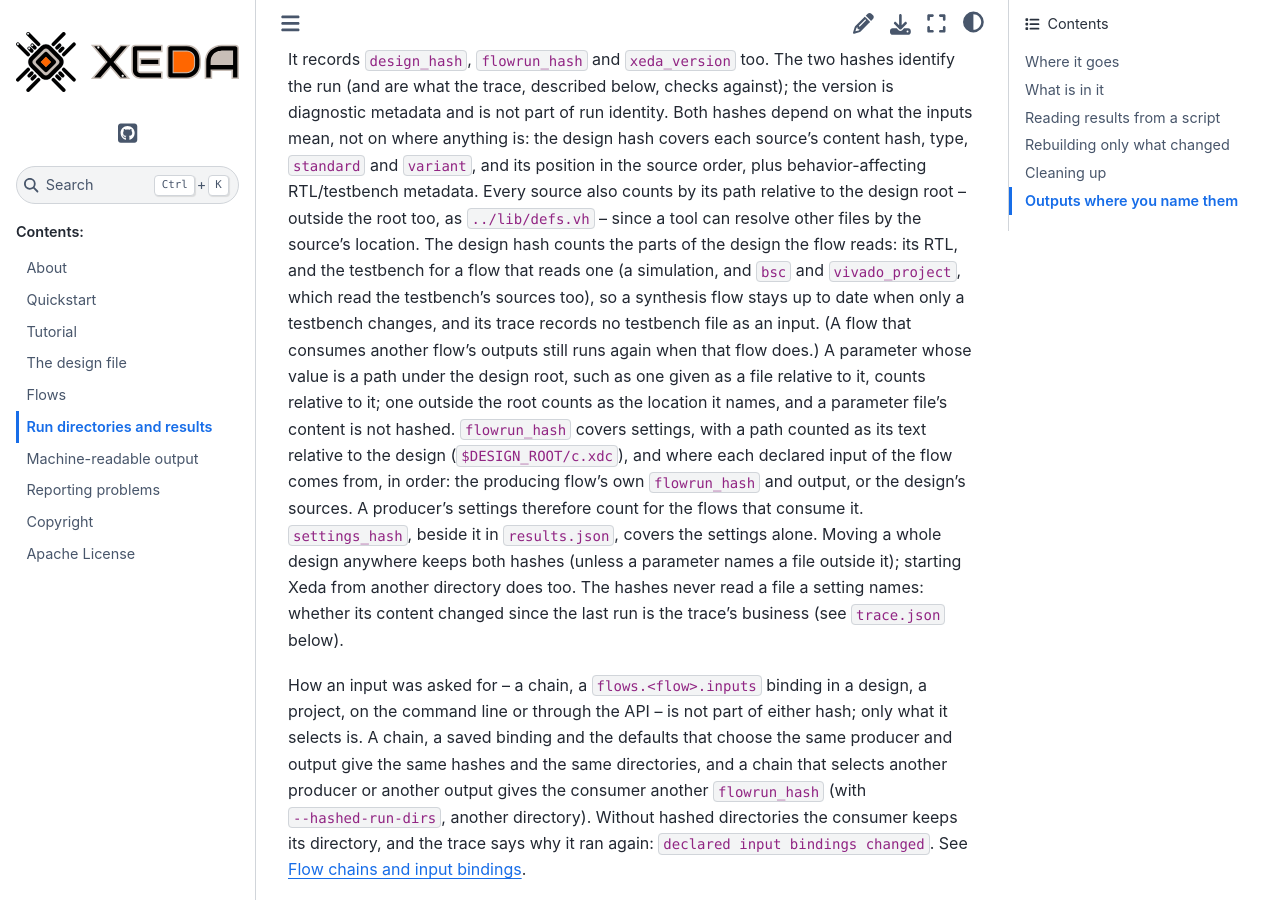
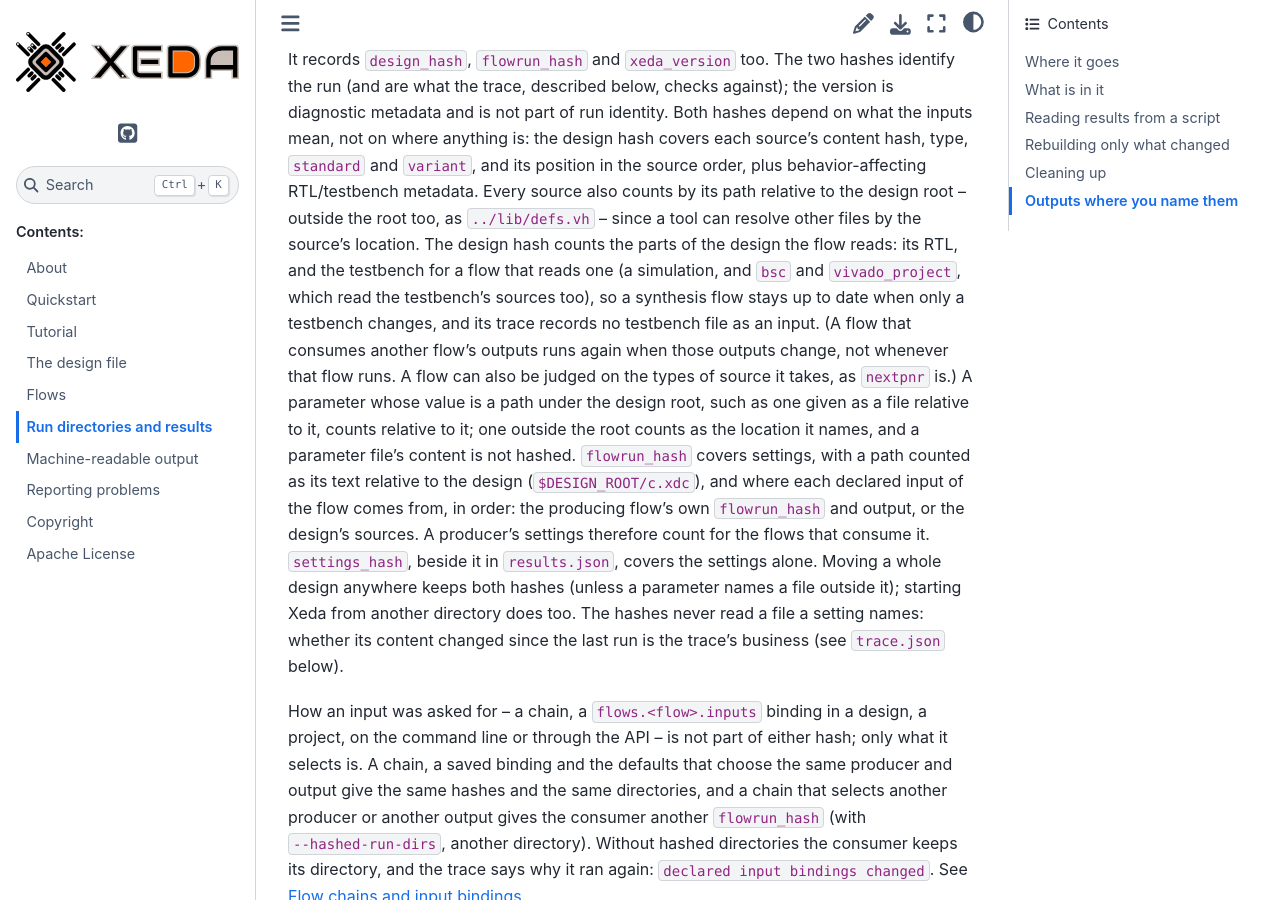
Before and after one commit to XedaHQ/xeda, a Sphinx documentation site: the page built from docs/run-directories.rst, in a window 1280 px wide and 900 px high, scrolled down 2710 px. Built offline with Sphinx 7.4.7 and the Sphinx Book theme 1.1.4, drawn with Linux system fonts in a browser that asks for light colours.

Commit message:
Say that a consumer follows only a change of what it was handed
The run directory page and the trace module still said that a flow runs again whenever a flow it
consumes does. Dependency run ids are provenance, and the consumer follows the outputs.

```diff
--- a/docs/run-directories.rst
+++ b/docs/run-directories.rst
@@ -118,7 +118,8 @@ design root -- outside the root too, as ``../lib/defs.vh`` -- since a tool can r
 by the source's location. The design hash counts the parts of the design the flow reads: its RTL, and
 the testbench for a flow that reads one (a simulation, and ``bsc`` and ``vivado_project``, which read
 the testbench's sources too), so a synthesis flow stays up to date when only a testbench changes, and its trace records no testbench file as an input. (A flow that
-consumes another flow's outputs still runs again when that flow does.) A parameter whose value is a path
+consumes another flow's outputs runs again when those outputs change, not whenever that flow runs.
+A flow can also be judged on the types of source it takes, as ``nextpnr`` is.) A parameter whose value is a path
 under the design root, such as one given as a file relative to it, counts relative to it; one
 outside the root counts as the location it names, and a parameter file's content is not hashed.
 ``flowrun_hash`` covers settings, with a path counted as its text relative to the design
```
Also changed, not shown: 1 other file.
